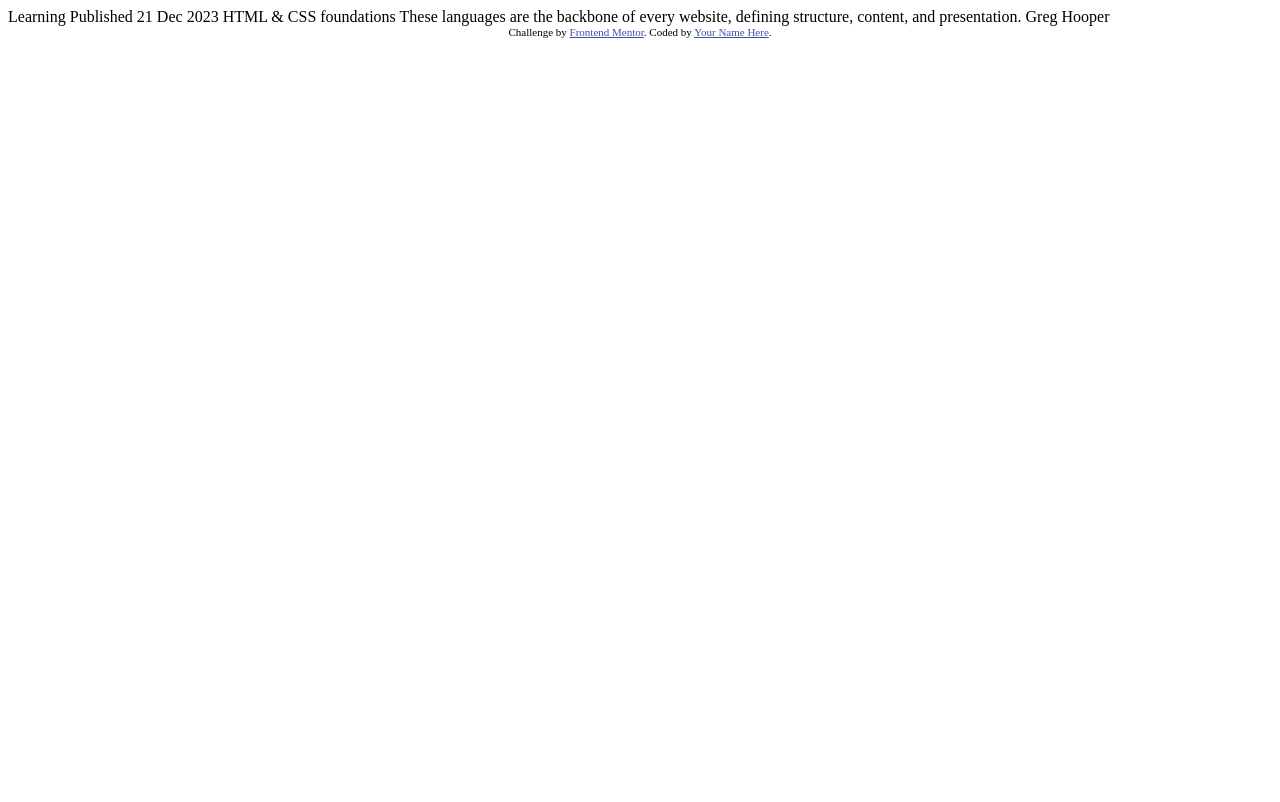
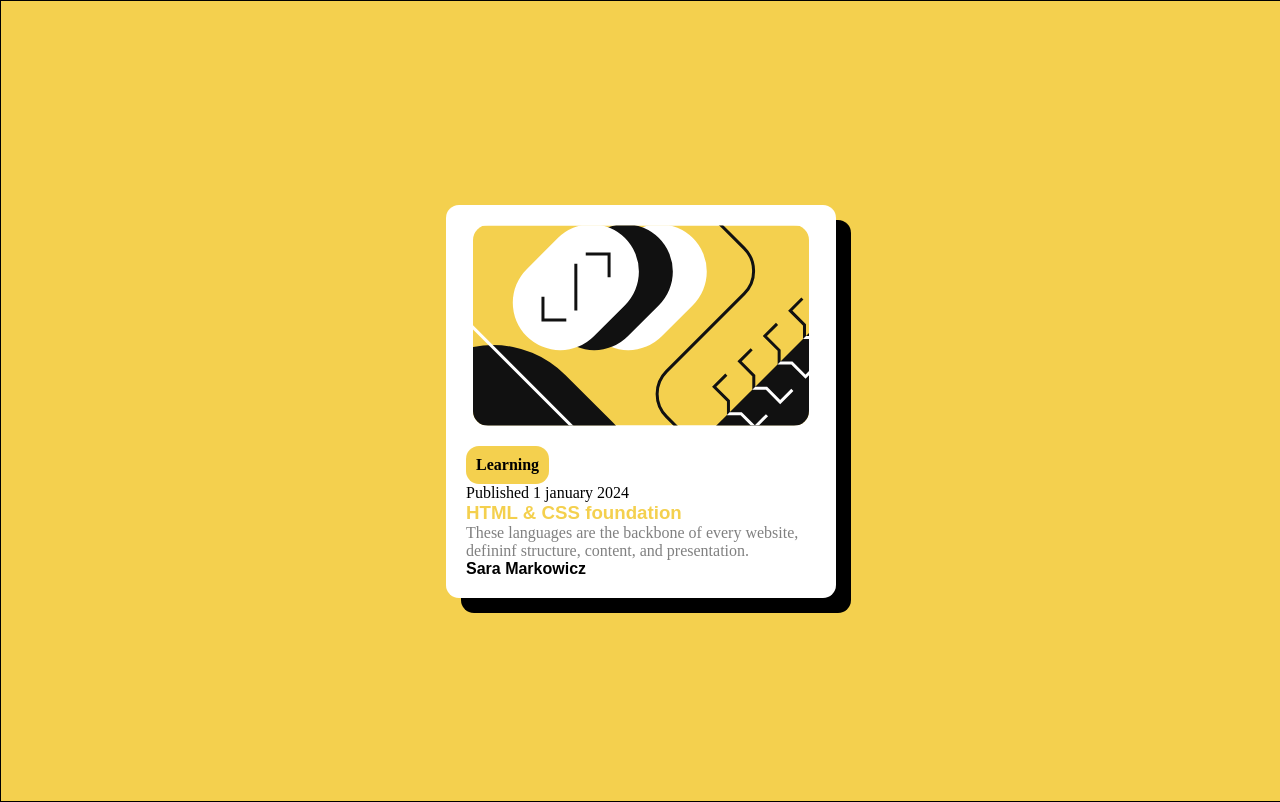
Before and after one commit to Saramkz/Blog-preview-card, a plain HTML site: page index.html in a window 1280 px wide. Drawn offline with Linux system fonts and the light colour scheme.

Commit message:
I am giving thr tight proportions to my differents divs and learned hot to center what I wanted

```diff
--- a/index.html
+++ b/index.html
@@ -1,34 +1,32 @@
 <!DOCTYPE html>
 <html lang="en">
 <head>
+  <link rel="stylesheet" href="style.css">
   <meta charset="UTF-8">
   <meta name="viewport" content="width=device-width, initial-scale=1.0"> <!-- displays site properly based on user's device -->
 
-  <link rel="icon" type="image/png" sizes="32x32" href="./assets/images/favicon-32x32.png">
+
 
   <title>Frontend Mentor | Blog preview card</title>
 
-  <!-- Feel free to remove these styles or customise in your own stylesheet 👍 -->
   <style>
-    .attribution { font-size: 11px; text-align: center; }
-    .attribution a { color: hsl(228, 45%, 44%); }
+
   </style>
 </head>
 <body>
 
-  Learning
 
-  Published 21 Dec 2023
 
-  HTML & CSS foundations
+  <div class="container">
+    <img src="/assets/images/illustration-article.svg">
+    <div class="text">
+    <p class="learning">Learning</p>
+    <p class="published">Published 1 january 2024</p>
+    <h3 class="HTML">HTML & CSS foundation</h3>
+    <p class="paragraph">These languages are the backbone of every website, defininf structure, content, and presentation.</p>
+    <p class="Name">Sara Markowicz</p>
+    </div>
+  </div>
 
-  These languages are the backbone of every website, defining structure, content, and presentation.
-
-  Greg Hooper
-
-  <div class="attribution">
-    Challenge by <a href="https://www.frontendmentor.io?ref=challenge" target="_blank">Frontend Mentor</a>.
-    Coded by <a href="#">Your Name Here</a>.
-  </div>
 </body>
 </html>
--- /dev/null
+++ b/style.css
@@ -0,0 +1,65 @@
+*{
+  margin: 0;
+  padding: 0;
+}
+
+body{
+  background-color: hsl(47, 88%, 63%);
+  display: flex;
+  justify-content: center;
+  align-items: center;
+  border: 1px solid black;
+  width: 100vw;
+  height: 100vh;
+}
+
+.container{
+  background-color: hsl(0, 0%, 100%);
+  width:350px ;
+  padding: 20px;
+  border-radius: 13px;
+ box-shadow: 15px 15px 0 black;
+ display: flex;
+ justify-content: center;
+ align-items: center;
+ flex-direction: column;
+ gap: 20px;
+}
+
+.text{
+}
+
+img{
+  max-width: 100%;
+
+  border-radius: 15px;
+  }
+
+.learning{
+  font-weight: bold;
+  padding: 10px;
+  background-color: hsl(47, 88%, 63%);
+  border-radius: 13px;
+  display: inline-block;
+
+}
+
+.published{
+}
+
+.HTML{
+  color: hsl(47, 88%, 63%);
+font-weight: bold;
+font-family: sans-serif;
+}
+
+.paragraph{
+  color: hsl(0, 0%, 50%);
+}
+
+.Name{
+
+  font-weight: bold;
+  font-family: sans-serif;
+
+}
```
Also changed, not shown: 3 other files.
